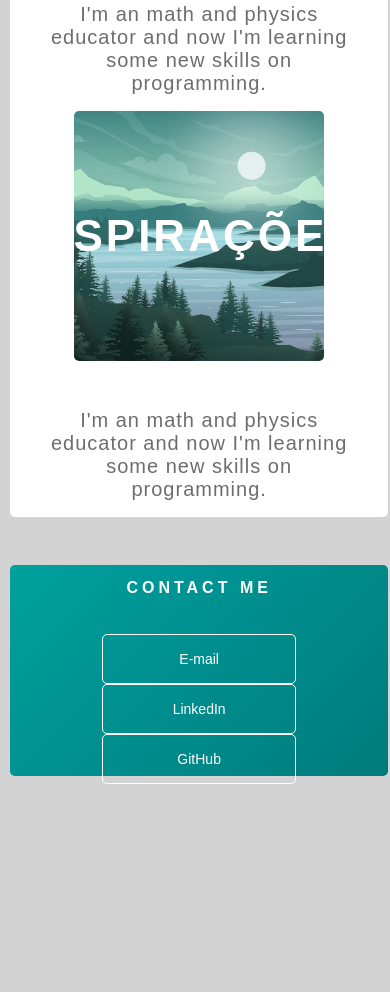
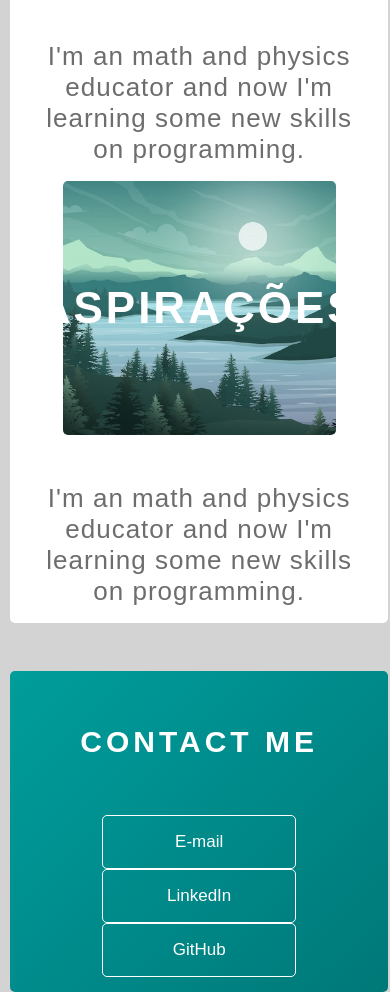
Before and after one commit to CarlosPenaforte/carlospenaforte.github.io, a plain HTML site: page index.html in a window 390 px wide. Shown: the part 1577-2569 px from the top of the page. Before the commit the page ends 2361 px from the top, so only its background shows below. Drawn offline with Linux system fonts and the light colour scheme; a web font is replaced by a local one.

Commit message:
Fixed @media and meta viewport

```diff
--- a/assets/css/style.css
+++ b/assets/css/style.css
@@ -262,7 +262,7 @@ h6 {
     font-family:sans-serif;
     letter-spacing: 1px;
     color: rgb(109,109,109);
-    font-size: 20px;
+    font-size: 22px;
 }
 
 .card-wrapper{
@@ -334,7 +334,8 @@ h6 {
     align-items: center;
 }
 .wrapper {
-    height: 25vh;
+    height: auto;
+    padding: 15px 0;
     background: linear-gradient(-45deg, rgb(0,100,100),rgb(0, 150, 150),rgb(0, 200, 175),rgb(0,255,200));
     background-size: 400% 400%;
     display: flex;
@@ -348,6 +349,7 @@ h4 {
     text-transform: uppercase;
     letter-spacing: 4px;
     color: white;
+    font-size: 30px;
 }
 .social-media{
     margin-top: 1rem;
@@ -358,7 +360,7 @@ h4 {
     color: white;
     margin-left:1px;
     margin-right:1px;
-    font-size: 14px;
+    font-size: 17px;
     padding: 1rem 4rem;
     border: 1px solid white;
     border-radius: 5px;
@@ -404,18 +406,19 @@ a:hover {
     }
 
     .card{
-        height:250px;
-        width:250px;
+        height:30vh;
+        width:70vw;
     }
 
     .card-text{
         width: 90%;
         margin-top:2rem;
         text-align: center;
+        font-size:26px;
     }
 
     .card:hover > .card-wrapper:before{
-        height: 190px;
-        width:190px;
+        height: 25vh;
+        width:55vw;
     }
 }
--- a/index.html
+++ b/index.html
@@ -2,6 +2,7 @@
 <html>
 <head>
     <meta charset="utf-8">
+    <meta name="viewport" content="width=device-width, initial-scale=1.0">
     <title>
         Carlos Penaforte
     </title>
```
